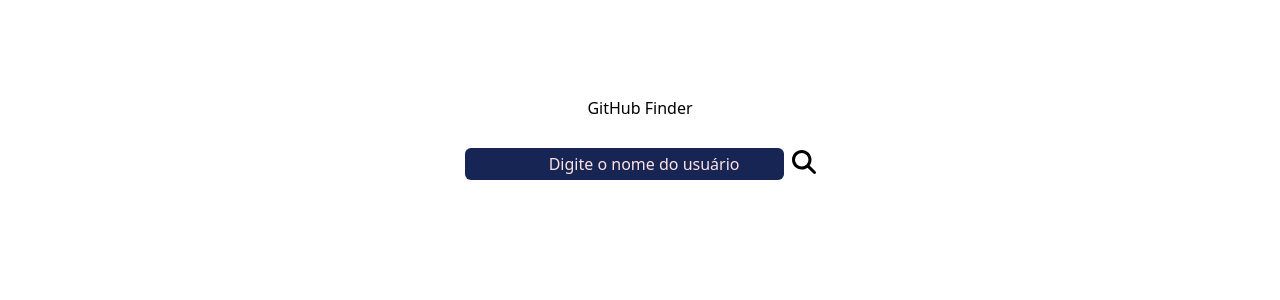
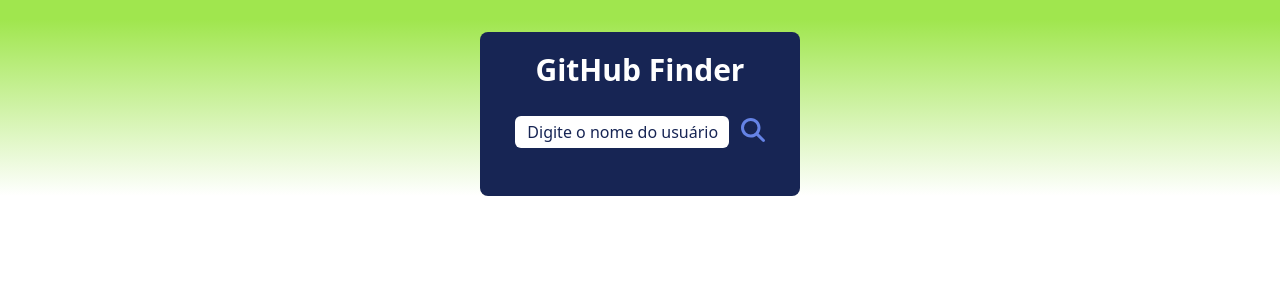
Before and after one commit to EdiJunior88/GitHub_Finder, a React (Vite) app in the folder app/: page / in a window 1280 px wide. Shown: the top 300 px of the page. Built offline with nearby package versions, Linux system fonts and the light colour scheme.

Commit message:
Estilizando todos os componentes Adicionando algumas personalizações no Tailwind CSS

```diff
--- a/app/src/App.tsx
+++ b/app/src/App.tsx
@@ -3,12 +3,11 @@
 
 const App = () => {
   return (
-    <>
-      <div className="container mx-auto text-center mt-24 flex flex-col items-center justify-center">
-        <span className="font-['Noto Sans']">GitHub Finder</span>
+    <div className="bg-gradient-to-b from-verde-clarinho from-10% to-white">
+      <div className="container mx-auto h-auto text-center flex flex-col items-center justify-center w-1/3">
         <GitHubPesquisa />
       </div>
-    </>
+    </div>
   );
 };
 
--- a/app/src/CSS/Global.css
+++ b/app/src/CSS/Global.css
@@ -1,3 +1,12 @@
 @tailwind base;
 @tailwind components;
 @tailwind utilities;
+
+
+p, h1 {
+  color: #fff;
+}
+
+.hide {
+  display: none;
+}
--- a/app/src/Componentes/GitHubPesquisa.tsx
+++ b/app/src/Componentes/GitHubPesquisa.tsx
@@ -11,6 +11,7 @@
   const [usuario, setUsuario] = useState<InterfaceUsuario | null>(null);
   const [mensagemErro, setMensagemErro] = useState(false);
 
+  //Chamando a API do GitHub
   const buscarUsuario = async () => {
     try {
       const respostaUsuario = await axios.get<InterfaceUsuario>(
@@ -25,18 +26,32 @@
     }
   };
 
+  //Evento dispara ao dar ENTER no input
+  const handleKeyDown = (evento: React.KeyboardEvent<HTMLElement>) => {
+    if (evento.key === "Enter") {
+      buscarUsuario();
+    }
+  };
+
   return (
-    <div>
-      <div className="flex items-center justify-center">
+    <div className='container w-9/12 mt-8 py-5 bg-blue-950 rounded-lg'>
+      <h1 className="font-['Noto Sans'] text-white text-3xl font-bold">
+        GitHub Finder
+      </h1>
+      <div className=' w-auto flex items-center justify-center'>
         <input
-          className='bg-blue-950 text-white my-7 mr-2 px-11 py-1 rounded-md placeholder-red-100 placeholder:text-end'
+          className='text-blue-950 w-4/6 my-7 mr-3 pl-3 py-1 rounded-md placeholder-blue-950 placeholder:text-start'
           type='text'
           placeholder='Digite o nome do usuário'
           value={nomeUsuario}
           onChange={(evento) => setNomeUsuario(evento.target.value)}
+          onKeyDown={handleKeyDown}
         />
         <button onClick={buscarUsuario}>
-          <FontAwesomeIcon className='h-6' icon={faMagnifyingGlass} />
+          <FontAwesomeIcon
+            className='h-6 text-azul-clarinho'
+            icon={faMagnifyingGlass}
+          />
         </button>
       </div>
 
--- a/app/src/Componentes/MensagemErro.tsx
+++ b/app/src/Componentes/MensagemErro.tsx
@@ -1,9 +1,11 @@
-import React from 'react'
+import React from "react";
 
 const MensagemErro = () => {
   return (
-    <div>Usuário não encontrado</div>
-  )
-}
+    <div>
+      <p className="text-salmao-clarinho text-center">⚠️ Usuário não encontrado</p>
+    </div>
+  );
+};
 
-export default MensagemErro
+export default MensagemErro;
--- a/app/src/Componentes/Usuario.tsx
+++ b/app/src/Componentes/Usuario.tsx
@@ -1,38 +1,45 @@
 import React from "react";
 import { InterfaceUsuario } from "../Interfaces/interface";
+import { FontAwesomeIcon } from "@fortawesome/react-fontawesome";
+import { faEarthAsia } from "@fortawesome/free-solid-svg-icons";
 
 const Usuario = ({
   login,
   avatar_url,
   location,
-  bio,
   followers,
   following,
 }: InterfaceUsuario) => {
   return (
     <div className='container flex flex-col'>
-      <div>
-        <p>{login}</p>
+      <div className='bg-blue-950 pb-5 rounded-lg'>
+        <h1 className='text-2xl'>{login}</h1>
         <img
-          className='h-36 my-5 mx-auto border-2 border-blue-950 rounded-lg'
+          className='h-36 my-5 mx-auto border-2 border-azul-clarinho rounded-lg'
           src={avatar_url}
           alt={login}
         />
-        <p>{location}</p>
-        <p className='my-5'>{bio}</p>
-      </div>
+        <p className='my-5'>
+          {!location ? (
+            <span>⛔ Sem Localização</span>
+          ) : (
+            <FontAwesomeIcon className='pr-3' icon={faEarthAsia} />
+          )}
+          {location}
+        </p>
 
-      <div className='flex flex-row items-center justify-center gap-4'>
-        <div>
-          <p>Seguidores</p>
-          <p>{followers}</p>
-        </div>
+        <div className='flex flex-row items-center justify-center gap-4'>
+          <div>
+            <p className='text-verde-clarinho'>Seguidores</p>
+            <p className='text-salmao-clarinho'>{followers}</p>
+          </div>
 
-        <hr className='border border-blue-950 h-11' />
+          <hr className='border border-azul-clarinho h-11' />
 
-        <div>
-          <p>Seguindo</p>
-          <p>{following}</p>
+          <div>
+            <p className='text-verde-clarinho'>Seguindo</p>
+            <p className='text-salmao-clarinho'>{following}</p>
+          </div>
         </div>
       </div>
     </div>
--- a/app/tailwind.config.js
+++ b/app/tailwind.config.js
@@ -3,7 +3,13 @@
 export default {
   content: ["./index.html", "./src/**/*.{js,ts,jsx,tsx}"],
   theme: {
-    extend: {},
+    extend: {
+      colors: {
+        "azul-clarinho": "#6583e6",
+        "verde-clarinho": "#A0E64E",
+        "salmao-clarinho": "#E6927C",
+      },
+    },
   },
   plugins: [],
 };
```
